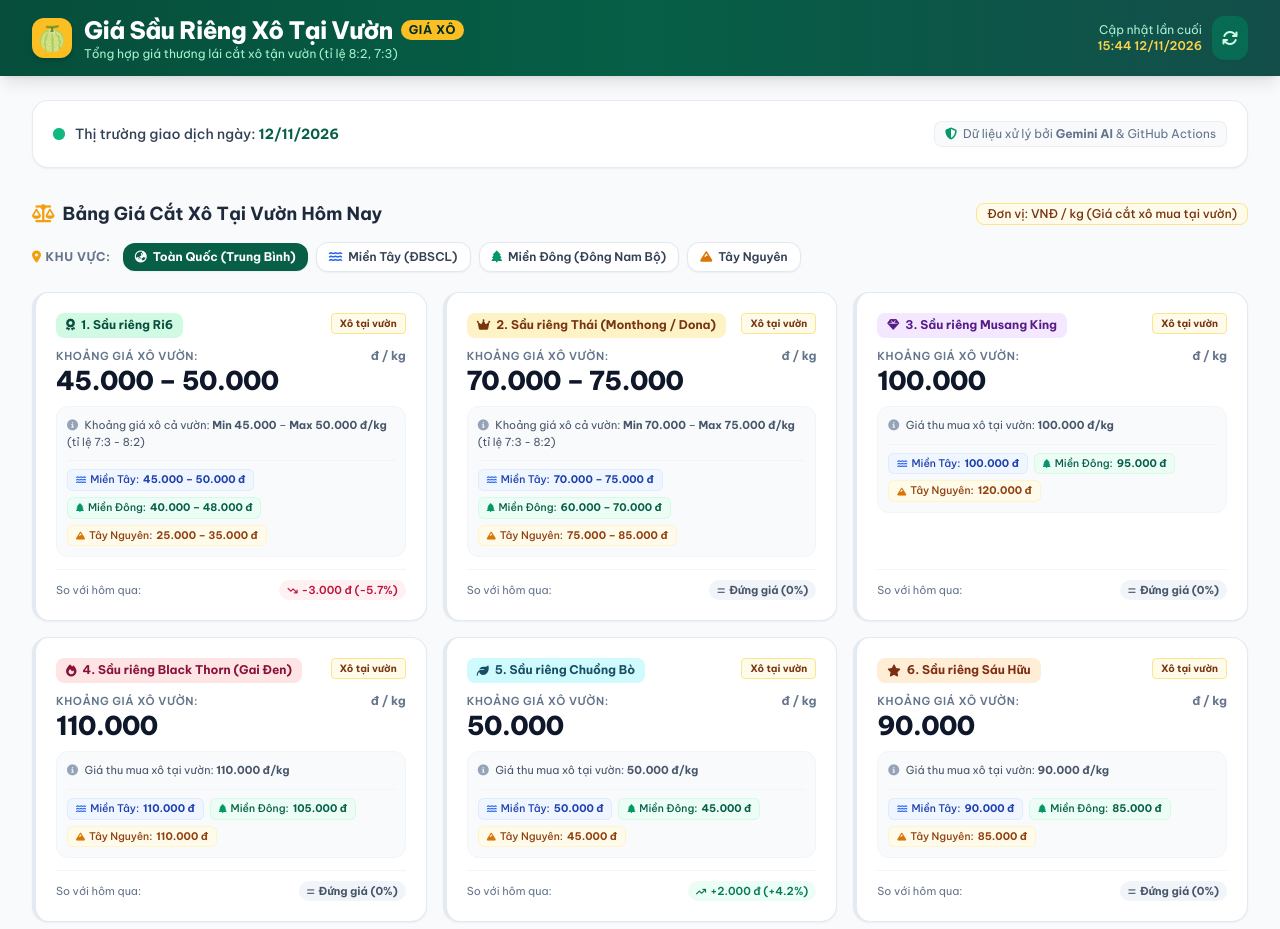
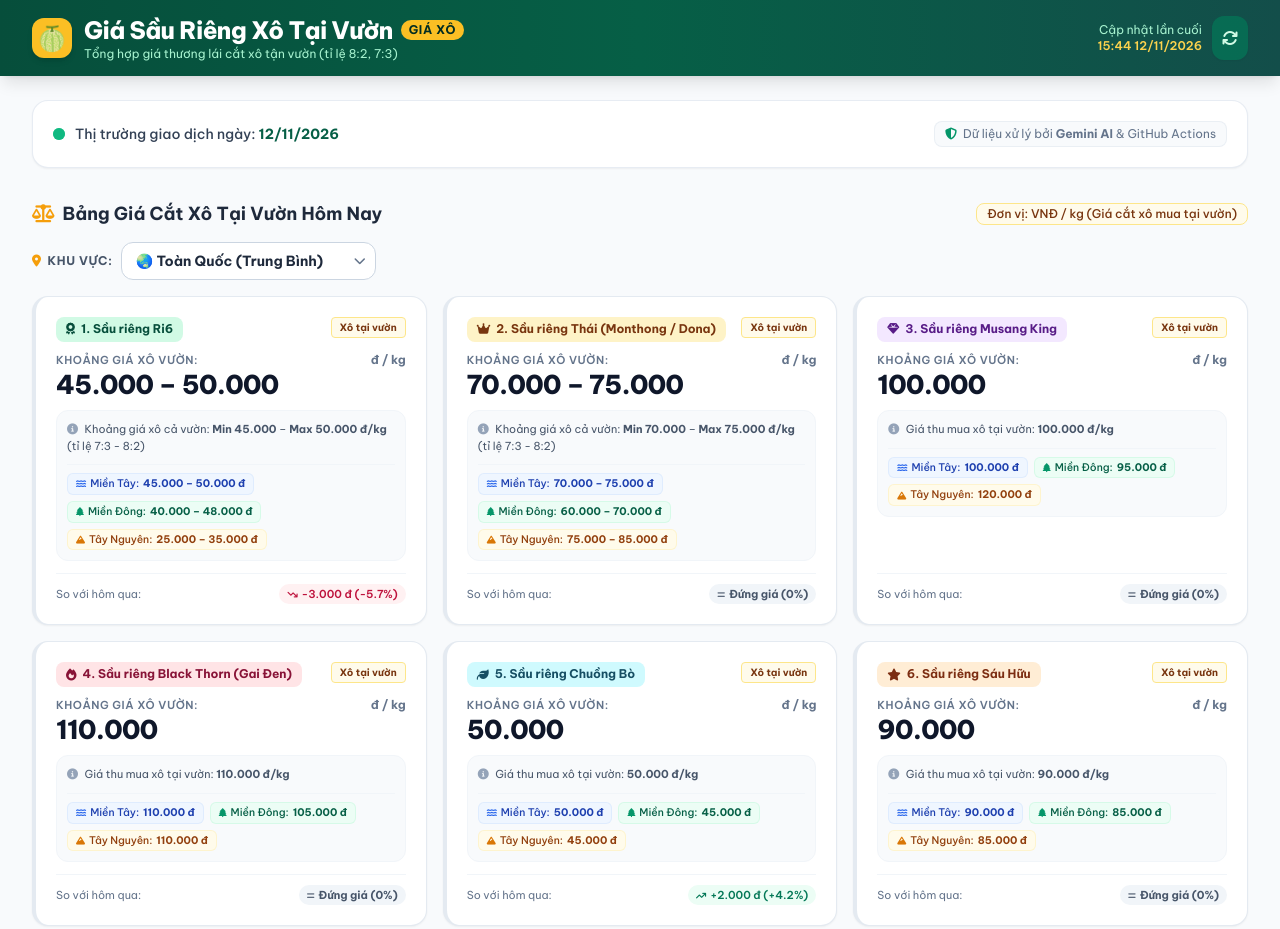
Before and after one commit to vonguyendang/gia-sau-rieng, a plain HTML site: page public/index.html in a window 1280 px wide. Shown: the top 929 px of the page. Drawn offline with nearby package versions, Linux system fonts and the light colour scheme.

Commit message:
feat(ui): chuyen bo chon khu vuc sang dropdown list gon dep tren mobile va desktop

```diff
--- a/public/app.js
+++ b/public/app.js
@@ -57,7 +57,19 @@ function setupEventListeners() {
     });
   }
 
-  // Bộ chọn khu vực: Toàn Quốc | Miền Tây | Miền Đông | Tây Nguyên
+  // Bộ chọn khu vực dạng dropdown list (select)
+  const regionSelect = document.getElementById('region-select');
+  if (regionSelect) {
+    regionSelect.value = currentRegion;
+    regionSelect.addEventListener('change', (e) => {
+      currentRegion = e.target.value || 'all';
+      renderPriceCards();
+      renderComparisonTable();
+      initOrUpdateChart();
+    });
+  }
+
+  // Dự phòng nếu có nút bấm chọn khu vực
   const regionBtns = document.querySelectorAll('.region-filter-btn');
   regionBtns.forEach(btn => {
     btn.addEventListener('click', () => {
@@ -69,6 +81,7 @@ function setupEventListeners() {
       btn.classList.remove('bg-white', 'text-slate-700', 'font-semibold', 'border', 'border-slate-200');
 
       currentRegion = btn.getAttribute('data-region') || 'all';
+      if (regionSelect) regionSelect.value = currentRegion;
       renderPriceCards();
       renderComparisonTable();
       initOrUpdateChart();
--- a/public/index.html
+++ b/public/index.html
@@ -104,23 +104,24 @@
         </span>
       </div>
 
-      <!-- BỘ CHỌN KHU VỰC: TOÀN QUỐC | MIỀN TÂY | MIỀN ĐÔNG | TÂY NGUYÊN -->
-      <div class="flex items-center gap-2 mb-4 overflow-x-auto pb-1 no-scrollbar" id="region-selector-container">
-        <span class="text-xs font-bold text-slate-500 uppercase tracking-wider shrink-0 flex items-center gap-1 mr-1">
-          <i class="fa-solid fa-location-dot text-amber-500"></i> Khu vực:
-        </span>
-        <button type="button" data-region="all" class="region-filter-btn px-3 py-1.5 text-xs font-bold rounded-xl transition-all bg-emerald-800 text-white shadow-sm flex items-center gap-1.5 shrink-0">
-          <i class="fa-solid fa-earth-asia"></i> Toàn Quốc (Trung Bình)
-        </button>
-        <button type="button" data-region="mientay" class="region-filter-btn px-3 py-1.5 text-xs font-semibold rounded-xl transition-all bg-white text-slate-700 hover:bg-slate-100 border border-slate-200 shadow-sm flex items-center gap-1.5 shrink-0">
-          <i class="fa-solid fa-water text-blue-600"></i> Miền Tây (ĐBSCL)
-        </button>
-        <button type="button" data-region="miendong" class="region-filter-btn px-3 py-1.5 text-xs font-semibold rounded-xl transition-all bg-white text-slate-700 hover:bg-slate-100 border border-slate-200 shadow-sm flex items-center gap-1.5 shrink-0">
-          <i class="fa-solid fa-tree text-emerald-600"></i> Miền Đông (Đông Nam Bộ)
-        </button>
-        <button type="button" data-region="taynguyen" class="region-filter-btn px-3 py-1.5 text-xs font-semibold rounded-xl transition-all bg-white text-slate-700 hover:bg-slate-100 border border-slate-200 shadow-sm flex items-center gap-1.5 shrink-0">
-          <i class="fa-solid fa-mountain text-amber-600"></i> Tây Nguyên
-        </button>
+      <!-- BỘ CHỌN KHU VỰC DẠNG DROPDOWN LIST -->
+      <div class="flex flex-wrap items-center justify-between gap-3 mb-4">
+        <div class="flex items-center gap-2">
+          <label for="region-select" class="text-xs font-bold text-slate-600 uppercase tracking-wider shrink-0 flex items-center gap-1.5">
+            <i class="fa-solid fa-location-dot text-amber-500"></i> Khu vực:
+          </label>
+          <div class="relative inline-block">
+            <select id="region-select" class="appearance-none bg-white border border-slate-300 hover:border-emerald-600 focus:border-emerald-700 text-slate-800 text-xs sm:text-sm font-bold rounded-xl pl-3.5 pr-8 py-2 shadow-xs focus:outline-none focus:ring-2 focus:ring-emerald-700/20 transition-all cursor-pointer">
+              <option value="all">🌏 Toàn Quốc (Trung Bình)</option>
+              <option value="mientay">🌊 Miền Tây (ĐBSCL)</option>
+              <option value="miendong">🌲 Miền Đông (Đông Nam Bộ)</option>
+              <option value="taynguyen">⛰️ Tây Nguyên</option>
+            </select>
+            <div class="pointer-events-none absolute inset-y-0 right-0 flex items-center px-2.5 text-slate-500">
+              <i class="fa-solid fa-chevron-down text-xs"></i>
+            </div>
+          </div>
+        </div>
       </div>
 
       <!-- Lưới 6 Thẻ Giống Sầu Riêng Chuẩn Giá Xô Tại Vườn -->
@@ -252,6 +253,6 @@
   </footer>
 
   <!-- Application Logic (Thêm cache buster để mobile luôn nạp bản mới nhất) -->
-  <script src="app.js?v=20261113c"></script>
+  <script src="app.js?v=20261113d"></script>
 </body>
 </html>
```
